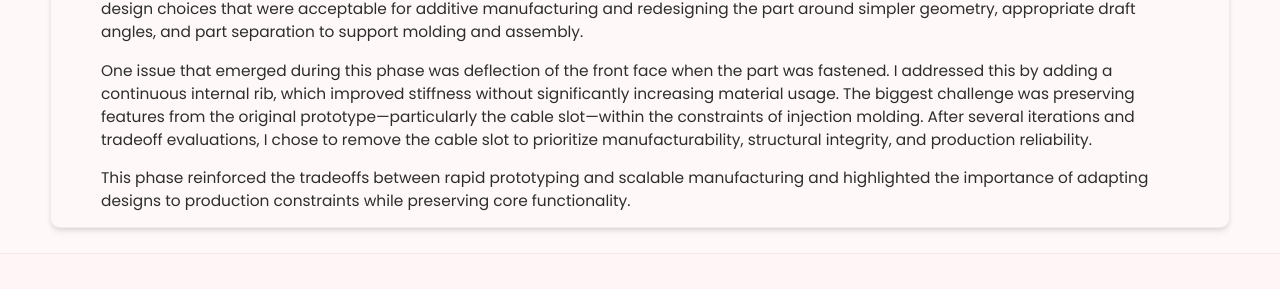
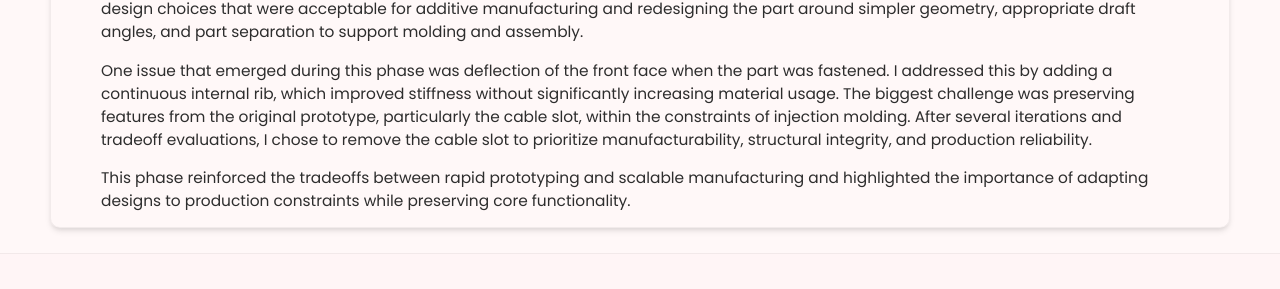
Before and after one commit to italiarod/italiarod.github.io, a Jekyll site: the page built from _projects/RDS_Stand/index.md, in a window 1280 px wide. Shown: the part 1513-1802 px from the top of the page. Built offline with Jekyll 4.4.1, drawn with Linux system fonts in a browser that asks for light colours.

```diff
--- a/_projects/RDS_Stand/index.md
+++ b/_projects/RDS_Stand/index.md
@@ -46,7 +46,7 @@ The most important aspects of the design were fit, stability, and user experienc
 Once the 3D-printed design was validated, I reworked the stand with plastic injection molding in mind. This required stepping away from design choices that were acceptable for additive manufacturing and redesigning the part around simpler geometry, appropriate draft angles, and part separation to support molding and assembly.
 
 
-One issue that emerged during this phase was deflection of the front face when the part was fastened. I addressed this by adding a continuous internal rib, which improved stiffness without significantly increasing material usage. The biggest challenge was preserving features from the original prototype—particularly the cable slot—within the constraints of injection molding. After several iterations and tradeoff evaluations, I chose to remove the cable slot to prioritize manufacturability, structural integrity, and production reliability.
+One issue that emerged during this phase was deflection of the front face when the part was fastened. I addressed this by adding a continuous internal rib, which improved stiffness without significantly increasing material usage. The biggest challenge was preserving features from the original prototype, particularly the cable slot, within the constraints of injection molding. After several iterations and tradeoff evaluations, I chose to remove the cable slot to prioritize manufacturability, structural integrity, and production reliability.
 
 
 This phase reinforced the tradeoffs between rapid prototyping and scalable manufacturing and highlighted the importance of adapting designs to production constraints while preserving core functionality.
```
